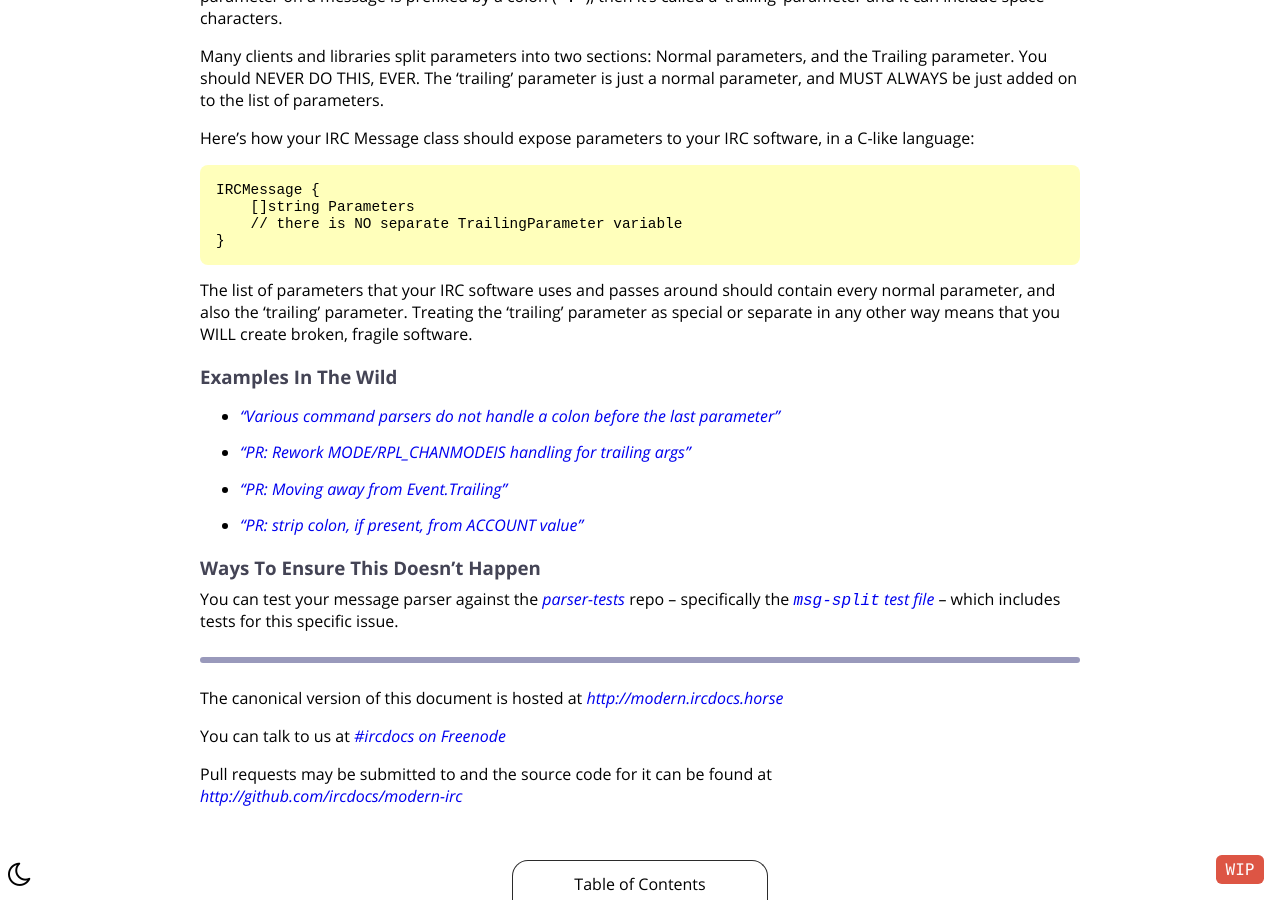
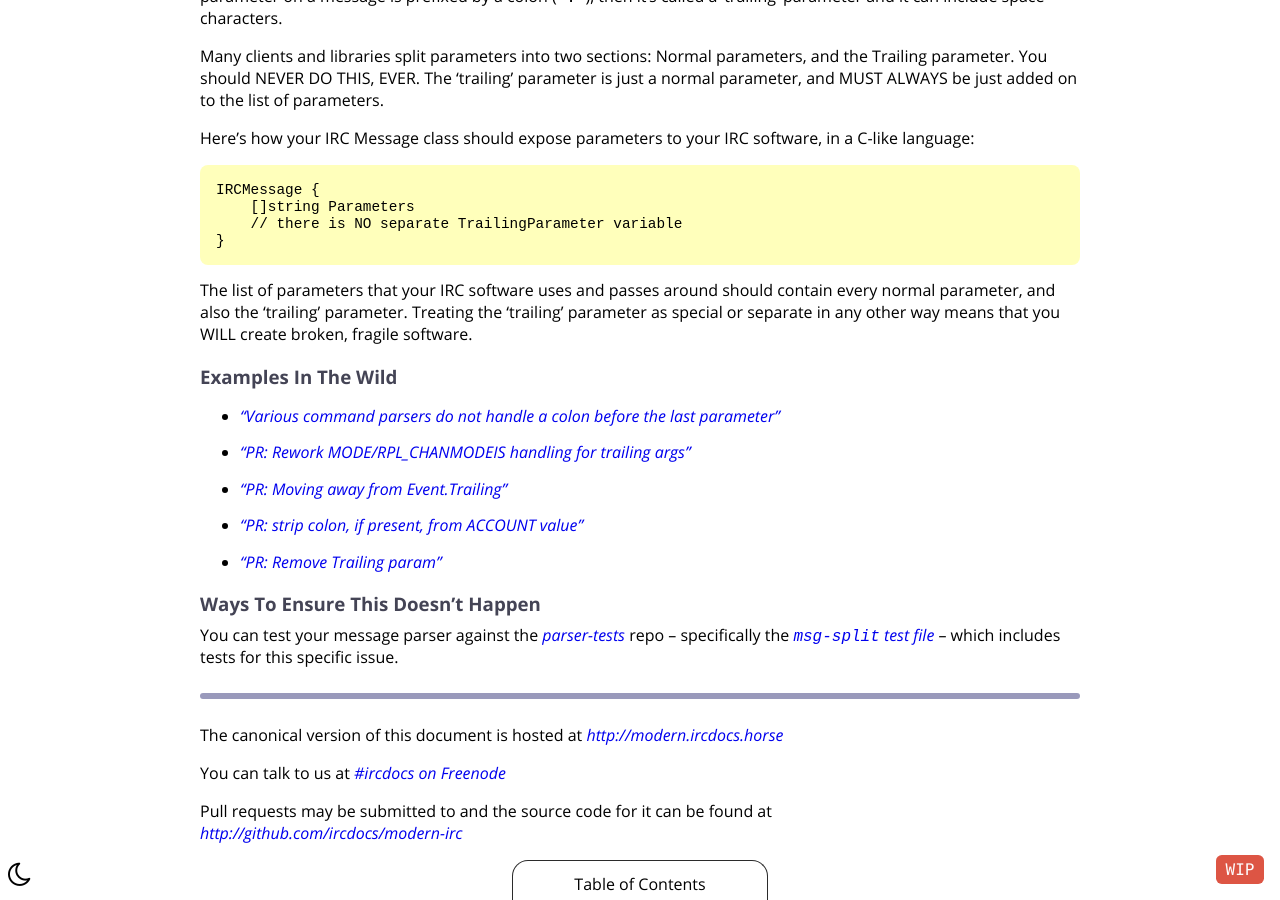
Before and after one commit to ircdocs/modern-irc, a Jekyll site: the page built from impl.md, in a window 1280 px wide and 900 px high, scrolled down 698 px. Built offline with Jekyll 4.4.1, drawn with Linux system fonts in a browser that asks for light colours.

Commit message:
impl: Add example

```diff
--- a/impl.md
+++ b/impl.md
@@ -57,6 +57,7 @@ The list of parameters that your IRC software uses and passes around should cont
 - ["PR: Rework MODE/RPL_CHANMODEIS handling for trailing args"](https://github.com/znc/znc/pull/1661)
 - ["PR: Moving away from Event.Trailing"](https://github.com/lrstanley/girc/pull/36)
 - ["PR: strip colon, if present, from ACCOUNT value"](https://github.com/weechat/weechat/pull/1525)
+- ["PR: Remove Trailing param"](https://github.com/khlieng/dispatch/pull/4)
 
 ### Ways To Ensure This Doesn't Happen
 
```
